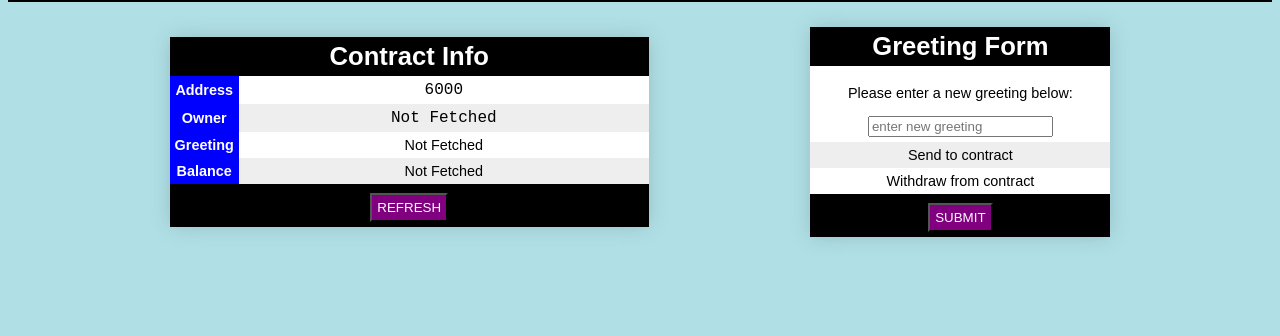
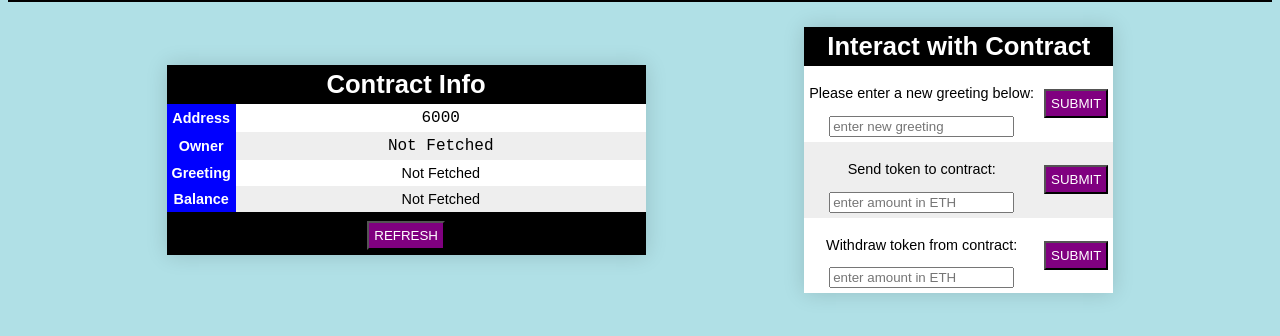
Before and after one commit to TommyWeb22/Greeter, a plain HTML site: page index.html in a window 1280 px wide. Shown: the part 48-384 px from the top of the page. Drawn offline with Linux system fonts and the light colour scheme.

Commit message:
Rewrite Interact with Contract

```diff
--- a/index.html
+++ b/index.html
@@ -73,25 +73,44 @@
         </div>
         <div>
         <table class = "styled-table">
-            <thead><tr><th>Greeting Form</th></tr></thead>
+            <thead><tr><th colspan = 2>Interact with Contract</th></tr></thead>
             <tbody><tr><td>
             <form>
                 <p>Please enter a new greeting below:</p>
                 <input type = "text" placeholder = "enter new greeting" id = "newgreeting" />
             </form>
-            </td></tr>
-            <tr><td>Send to contract</td></tr>
-            <tr><td>Withdraw from contract</td></tr>
-            </tbody>
-            <tfoot>
-                <th>
-                <button type = "button"
+            </td>
+            <td><button type = "button"
                 onclick = "newGreeting()"
                 class = "navbutton">
                 SUBMIT
-                </button>
-                </th>
-            </tfoot>
+                </button></td>
+            </tr>
+            <tr><td>
+                <form>
+                    <p>Send token to contract:</p>
+                    <input type = "text" placeholder = "enter amount in ETH" id = "sendToken" />
+                </form>
+            </td>
+            <td><button type = "button"
+                onclick = "sendToken()"
+                class = "navbutton">
+                SUBMIT
+                </button></td>
+            </tr>
+            <tr><td>
+                <form>
+                    <p>Withdraw token from contract:</p>
+                    <input type = "text" placeholder = "enter amount in ETH" id = "sendToken" />
+                </form>
+            </td>
+            <td><button type = "button"
+                onclick = "withdrawToken()"
+                class = "navbutton">
+                SUBMIT
+                </button></td>
+            </tr>
+            </tbody>
         </table>
         </div>
         </div>
--- a/index.js
+++ b/index.js
@@ -67,6 +67,7 @@ async function setUpContract () {
         console.log('Event GreeterEvent received: event obj is ', event);
     });
 
+    document.getElementById("cAddress").innerText = contractAddress;
 }
 
 async function getContractInfo () {
@@ -79,10 +80,9 @@ async function getContractInfo () {
     const balance = await contract.getBalance();
     console.log(balance);
 
-    document.getElementById("cAddress").innerText = contractAddress;
     document.getElementById("cOwner").innerText = owner;
     document.getElementById("cGreeting").innerText = greeting;
-    document.getElementById("cBalance").innerText = balance;
+    document.getElementById("cBalance").innerText =  `${(+ethers.utils.formatEther(balance)).toFixed(4)} ETH`;
 }
 
 async function newGreeting () {
@@ -97,3 +97,33 @@ async function newGreeting () {
         console.log(`Greeting succeesfully updated to ${g}`)
     }
 }
+
+async function sendToken () {
+    let e = document.getElementById('sendToken').value
+    console.log(`Sending to ${e} ETH to contract...`);
+
+    transaction = {
+        to: contractAddress,
+        value: ethers.utils.parseEther(e, 'ether')
+    };
+    const tx = await signer.sendTransaction(transaction);
+
+    const txReceipt = await tx.wait();
+    if (txReceipt.status !== 1) {
+        alert('Send token failed');
+    } else {
+        console.log(`${t} oken successfully sent`)
+    }
+}
+
+async function withdrawToken () {
+    console.log(`Withdrawing balance from contract...`);
+
+    const tx = await contract.withdraw();
+    const txReceipt = await tx.wait();
+    if (txReceipt.status !== 1) {
+        alert('Withdraw balance failed');
+    } else {
+        console.log(`Balance succeesfully withdrawn`)
+    }
+}
```
